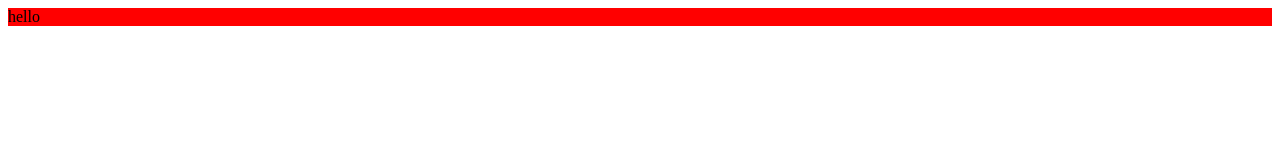
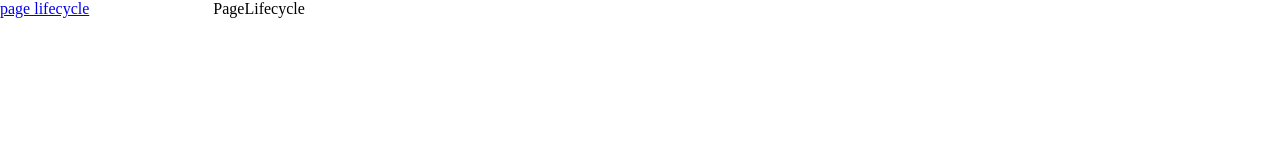
Before and after one commit to 1921622004/webapi, a React app: page /#/pageLifecycle in a window 1280 px wide. Built offline with nearby package versions, Linux system fonts and the light colour scheme.

Commit message:
init router

```diff
--- a/package.json
+++ b/package.json
@@ -24,6 +24,7 @@
     "css-loader": "^1.0.1",
     "html-webpack-plugin": "^3.2.0",
     "style-loader": "^0.23.1",
-    "webpack-dev-server": "^3.1.10"
+    "webpack-dev-server": "^3.1.10",
+    "webpack-visualizer-plugin": "^0.1.11"
   }
 }
--- /dev/null
+++ b/src/components/PageLifecycle.js
@@ -0,0 +1,11 @@
+import React, { Component } from "react";
+
+class PageLifecycle extends Component{
+  render(){
+    return (
+      <div>PageLifecycle</div>
+    )
+  }
+}
+
+export default PageLifecycle
--- a/src/index.css
+++ b/src/index.css
@@ -1,3 +1,21 @@
-div{
-    background: red;
+*{
+    margin: 0;
+    padding: 0;
 }
+
+ul{
+    list-style: none;
+}
+
+.container{
+    display: flex;
+    flex-direction: row;
+}
+
+.nav-box{
+    flex: 1;
+}
+
+.content{
+    flex: 5;
+}
--- a/src/index.js
+++ b/src/index.js
@@ -1,15 +1,36 @@
 import React, { Component } from "react";
 import { render } from "react-dom";
+import { HashRouter, Switch, Link, Route } from "react-router-dom";
 import "./index.css";
 
-class App extends Component{
-    render(){
-        return(
-            <div>
-                hello
-            </div>
-        )
-    }
+import PageLifecycle from "./components/PageLifecycle";
+
+class App extends Component {
+  render() {
+    return (
+      <HashRouter>
+        <div className="container">
+          <ul className="nav-box">
+            <li>
+              <Link
+                to={{
+                  pathname: '/pageLifecycle'
+                }}
+              >
+                page lifecycle
+            </Link>
+            </li>
+          </ul>
+          <div className="content">
+            <Switch>
+              <Route path="/pageLifecycle" component={PageLifecycle} exact />
+            </Switch>
+          </div>
+        </div>
+
+      </HashRouter>
+    )
+  }
 }
 
-render(<App/>,document.querySelector('#app'))
+render(<App />, document.querySelector('#app'))
--- a/webpack.config.js
+++ b/webpack.config.js
@@ -2,6 +2,7 @@ const path = require('path');
 const webpack = require('webpack');
 const htmlWebpackPlugin = require('html-webpack-plugin');
 const cleanWebpackPlugin = require('clean-webpack-plugin');
+const Visualizer = require('webpack-visualizer-plugin');
 
 
 module.exports = {
@@ -36,6 +37,7 @@ module.exports = {
         new htmlWebpackPlugin({
             template:'./src/index.html'
         }),
-        new webpack.HotModuleReplacementPlugin()
+        new webpack.HotModuleReplacementPlugin(),
+        new Visualizer({filename:'./status.html'})
     ]
 }
```
Also changed, not shown: 1 other file.
